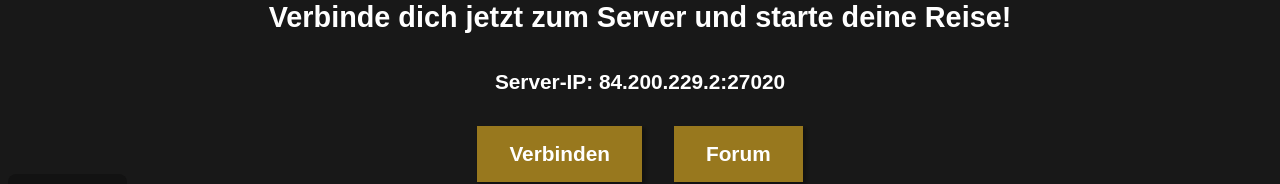
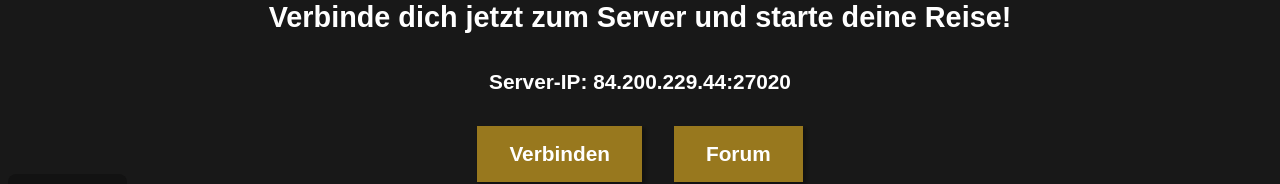
Before and after one commit to DannyINF/maw-rp-de, a Next.js app: page / in a window 1280 px wide. Shown: the part 8109-8293 px from the top of the page. Built offline with nearby package versions, Linux system fonts and the light colour scheme.

Commit message:
change server ip

```diff
--- a/src/pages/index.tsx
+++ b/src/pages/index.tsx
@@ -106,7 +106,7 @@ export default function Home() {
 								<Factions factions={factionList} />
 								<Features features={featureList} />
 								<History items={historyList} />
-								<Connect serverIp="84.200.229.2:27020" />
+								<Connect serverIp="84.200.229.44:27020" />
 							</div>
 						</>
 					)}
```
